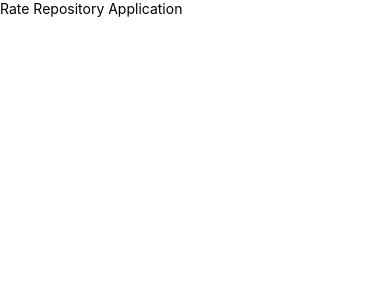
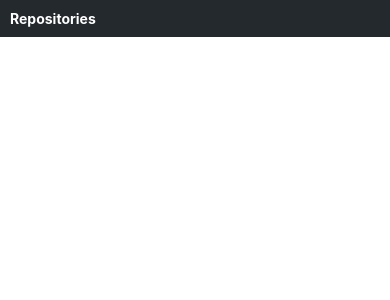
Before and after one commit to Facuscar/react-native-test, a React Native app: screen / in a window 390 px wide. Shown: the top 300 px of the page. Built offline with nearby package versions, Linux system fonts and the light colour scheme.

Commit message:
Create nav bar

```diff
--- /dev/null
+++ b/src/components/AppBar.jsx
@@ -0,0 +1,27 @@
+import React from 'react'
+import { View, StyleSheet } from 'react-native'
+import StyledText from './StyledText'
+import Constants from 'expo-constants'
+import { theme } from '../theme'
+
+const styles = StyleSheet.create({
+  container: {
+    backgroundColor: theme.appBar.primary,
+    paddingTop: Constants.statusBarHeight + 10,
+    paddingBottom: 10,
+    paddingLeft: 10
+  },
+  text: {
+    color: theme.appBar.textPrimary
+  }
+})
+
+const AppBar = () => (
+  <View style={styles.container}>
+    <StyledText fontWeight='bold' style={styles.text}>
+      Repositories
+    </StyledText>
+  </View>
+)
+
+export default AppBar
--- a/src/components/Main.jsx
+++ b/src/components/Main.jsx
@@ -1,13 +1,13 @@
 import React from 'react'
-import { Text, View } from 'react-native'
-import Constants from 'expo-constants'
+import { View } from 'react-native'
 
 import RepositoryList from './RepositoryList'
+import AppBar from './AppBar'
 
 const Main = () => {
   return (
-    <View style={{ marginTop: Constants.statusBarHeight, flexGrow: 1 }}>
-      <Text>Rate Repository Application</Text>
+    <View style={{ flex: 1 }}>
+      <AppBar />
       <RepositoryList />
     </View>
   )
--- a/src/theme.js
+++ b/src/theme.js
@@ -1,4 +1,8 @@
 export const theme = {
+  appBar: {
+    primary: '#24292e',
+    textPrimary: '#fff'
+  },
   colors: {
     white: '#fff',
     textPrimary: '#24292e',
```
